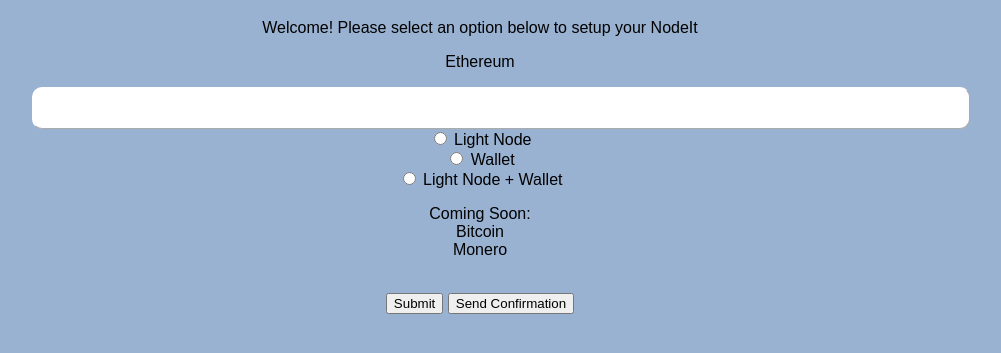
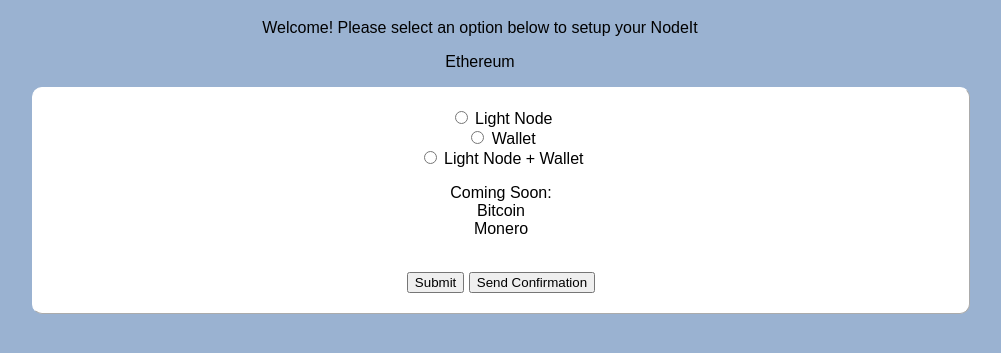
Before and after one commit to PC-Driver/CfA-AbsBallot, a plain HTML site: page index.html in a window 1280 px wide. Shown: the part 71-424 px from the top of the page, without its empty margins (160-1161 px from the left). Drawn offline with Linux system fonts and the light colour scheme.

Commit message:
fixed bugs

```diff
--- a/index.html
+++ b/index.html
@@ -10,7 +10,7 @@
     </body>
 
     <p> Ethereum</p>
-<form name ="contact" class="center" method="POST" data-netlify="true"></form>
+<form name ="contact" class="center" method="POST" data-netlify="true">
     <input type="radio" id="0" name="nodesetting" value="0">
     <label for="0">Light Node</label><br>
 
```
